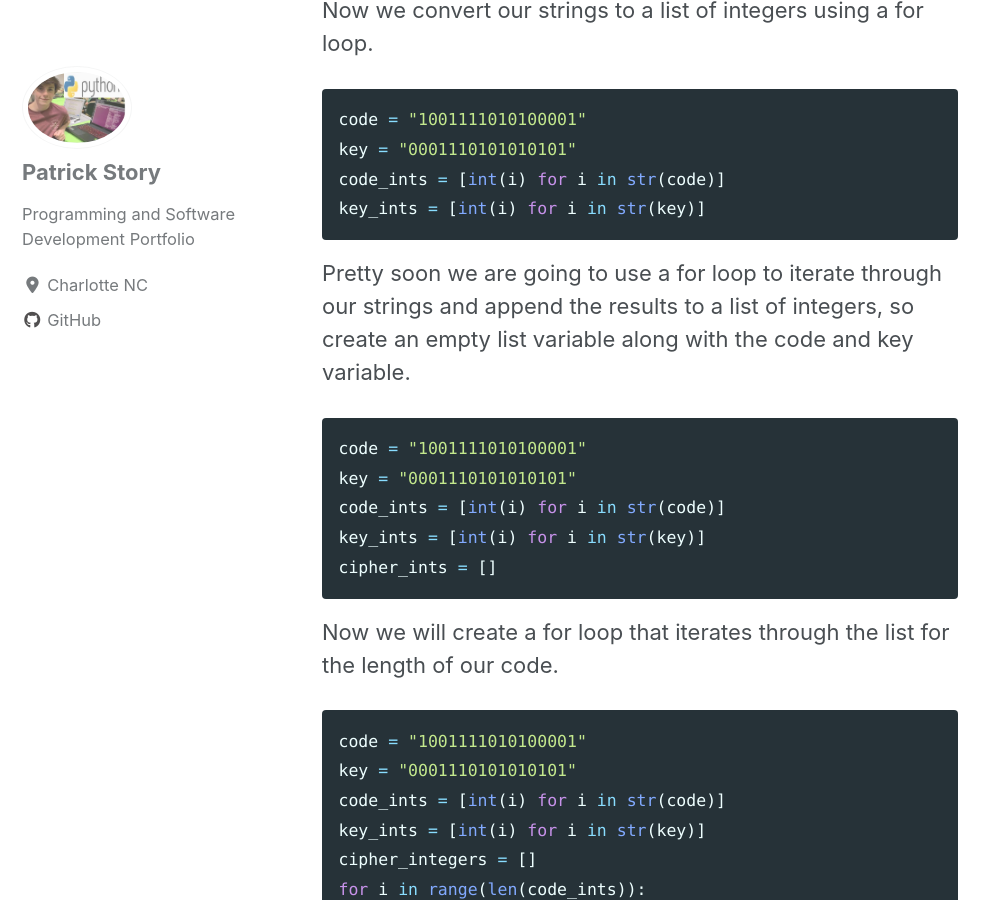
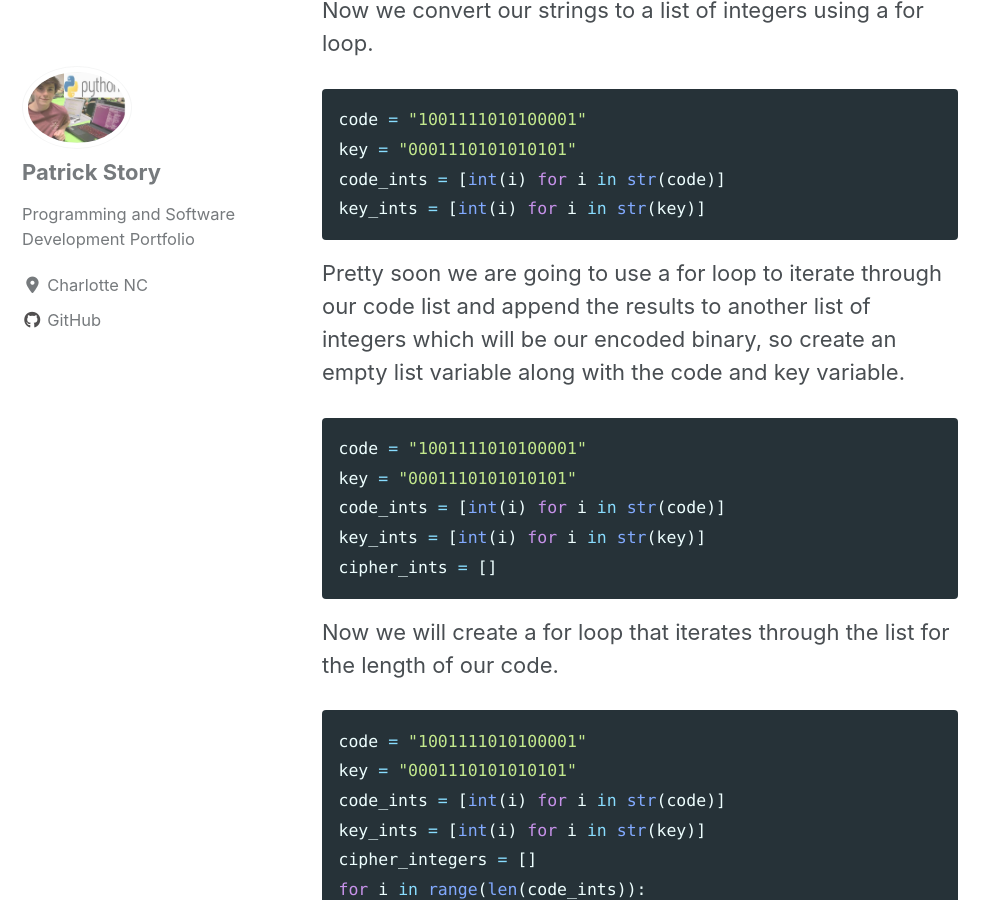
Before and after one commit to Patchyst/Patchyst.github.io, a Jekyll site: the page built from _posts/2019-08-13-XORstream.md, in a window 1280 px wide and 900 px high, scrolled down 1166 px. Shown: the whole window, without its empty margins (0-998 px from the left). Built offline with Jekyll 4.4.1, drawn with Linux system fonts in a browser that asks for light colours; cached includes are drawn as plain includes; nearby versions of some CDN libraries.

Commit message:
Updating XOR Stream Cipher Project

````diff
--- a/_posts/2019-08-13-XORstream.md
+++ b/_posts/2019-08-13-XORstream.md
@@ -20,7 +20,7 @@ key = "0001110101010101"
 code_ints = [int(i) for i in str(code)]
 key_ints = [int(i) for i in str(key)]
 ```
-Pretty soon we are going to use a for loop to iterate through our strings and append the results to a list of integers, so create an empty list variable along with the code and key variable.
+Pretty soon we are going to use a for loop to iterate through our code list and append the results to another list of integers which will be our encoded binary, so create an empty list variable along with the code and key variable.
 ```python
 code = "1001111010100001"
 key = "0001110101010101"
````
